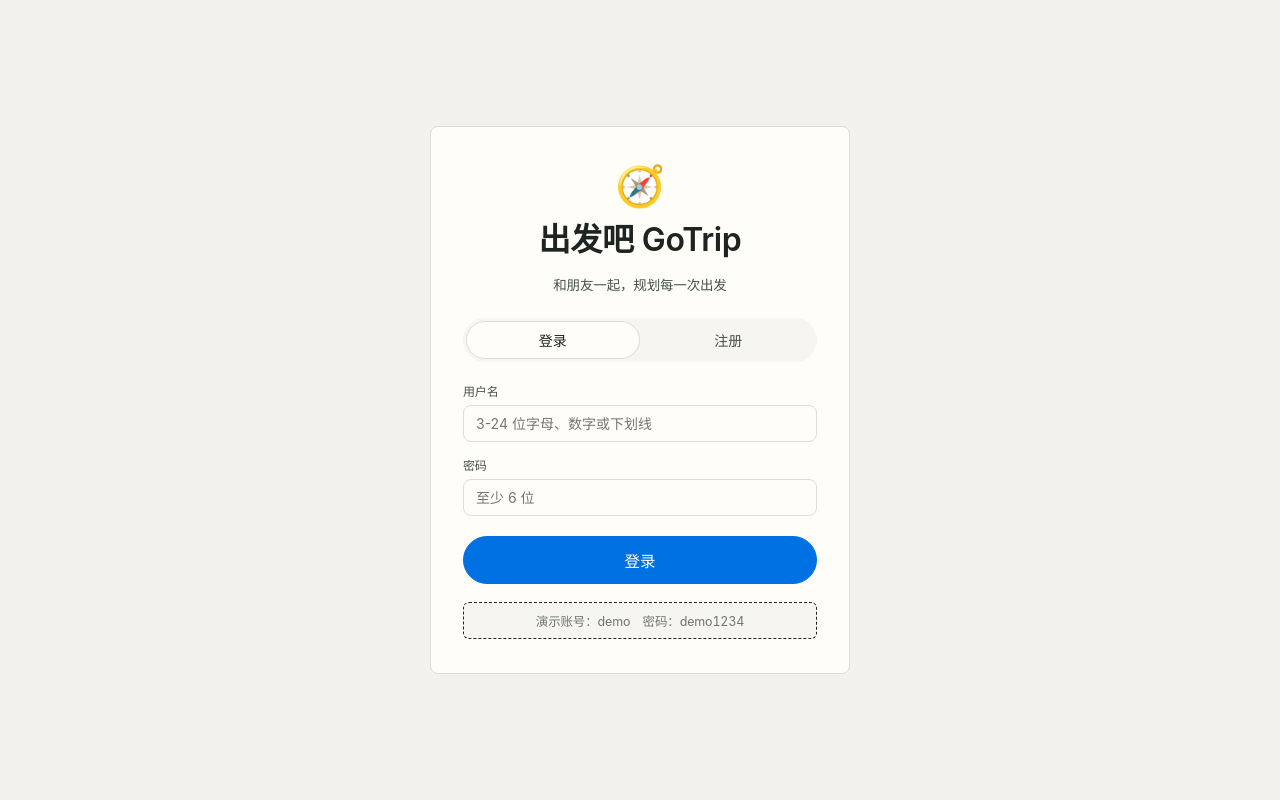
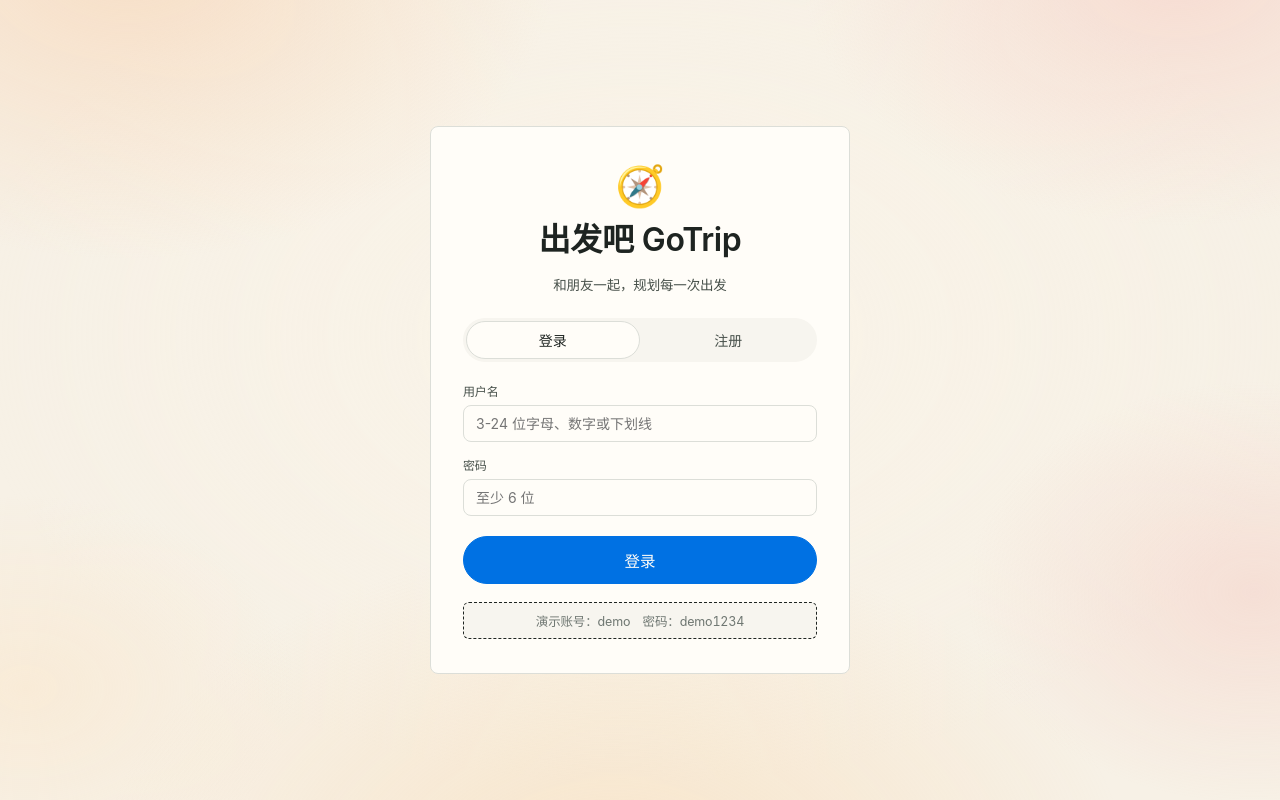
Before and after one commit to icecolaa/go-trip, a React (Vite) app in the folder client/: page /#/login in a window 1280 px wide. Built offline with nearby package versions, Linux system fonts and the light colour scheme.

Commit message:
style: 全站背景改弥散式暖色渐变——奶油基底上叠桃橙/粉光晕（body::before 固定层，滚动稳定），基底色调暖为 #f7f1e6，模仿参考图的弥散风格

```diff
--- a/client/src/styles.css
+++ b/client/src/styles.css
@@ -1,8 +1,8 @@
 /* ============ GoTrip 设计系统 —— 遵循根目录 DESIGN.md（Apple 亮色风） ============ */
 /* 雾灰画布 + 白色卡片 + 碳黑文字 + 苹果蓝唯一交互色；药丸按钮 980px、卡片/输入 8px、无阴影 */
 :root {
-  /* 表面：对齐 flywhere 原版（paper 画布 / surface 卡片 / surface-2 次表面） */
-  --bg: #f3f1eb;
+  /* 表面：flywhere 暖白 + 弥散奶油基底 */
+  --bg: #f7f1e6;
   --bg-soft: #f7f5ef;
   --card: #fffdf8;
   --card-warm: #f7f5ef;
@@ -73,6 +73,19 @@ body {
   background: var(--bg);
   -webkit-font-smoothing: antialiased;
   font-variant-numeric: tabular-nums; /* 价格、预算等数字对齐不跳动 */
+}
+
+/* 弥散式背景：奶油基底上的桃橙/粉光晕（fixed 层，滚动稳定，卡片浮在其上） */
+body::before {
+  content: '';
+  position: fixed; inset: 0; z-index: -1; pointer-events: none;
+  background:
+    radial-gradient(42rem 30rem at 10% -6%, rgba(248, 205, 168, 0.52), transparent 64%),
+    radial-gradient(38rem 26rem at 92% -4%, rgba(247, 196, 186, 0.46), transparent 62%),
+    radial-gradient(52rem 34rem at 48% 110%, rgba(250, 216, 172, 0.48), transparent 62%),
+    radial-gradient(30rem 22rem at 98% 74%, rgba(244, 186, 180, 0.32), transparent 60%),
+    radial-gradient(28rem 20rem at 2% 86%, rgba(252, 226, 192, 0.38), transparent 60%),
+    radial-gradient(60rem 40rem at 50% 42%, rgba(253, 247, 235, 0.5), transparent 70%);
 }
 h1, h2, h3, .serif {
   font-family: var(--sans);
```
